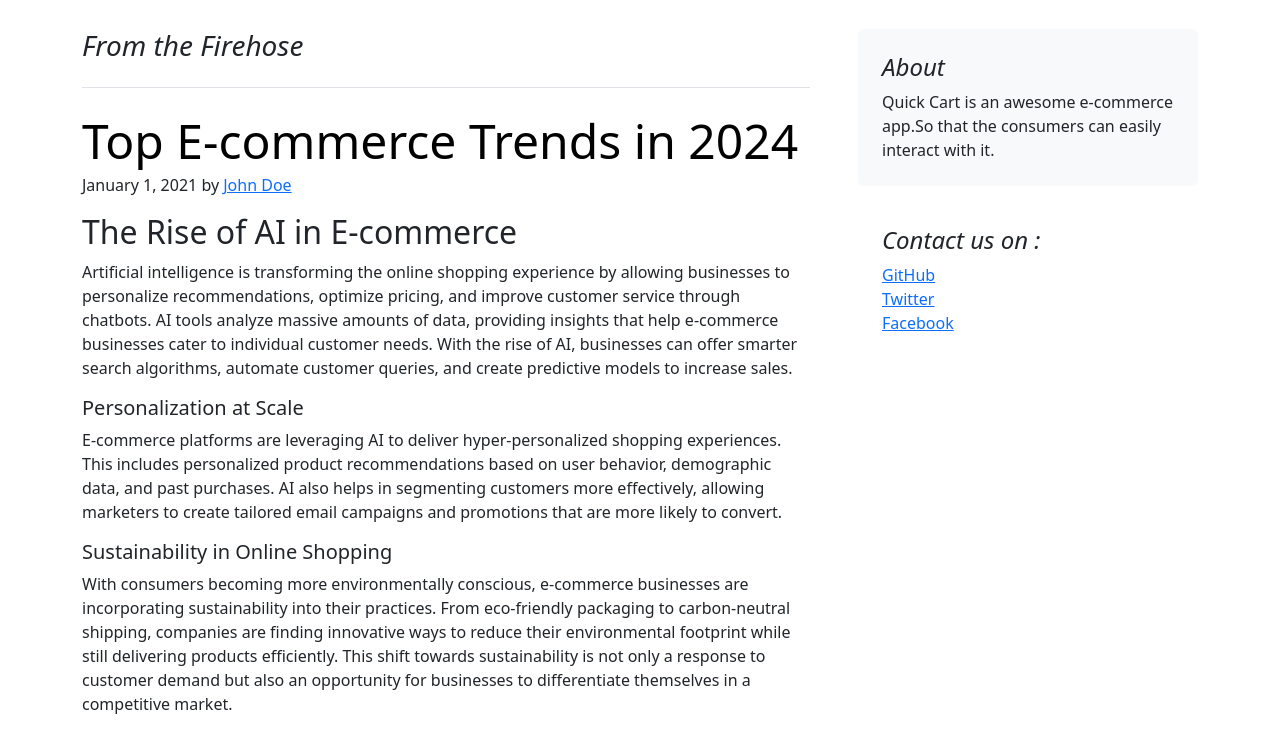
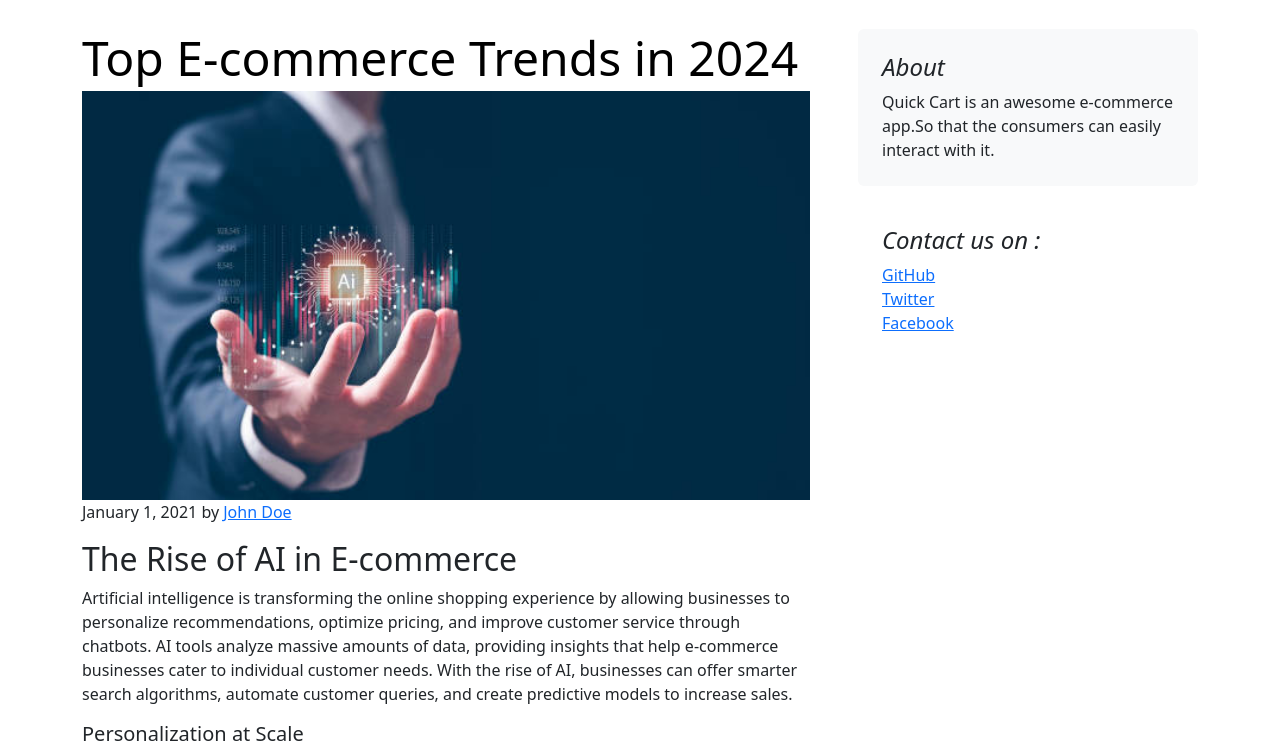
Before and after one commit to venuchilukala/QuickCart, a Django app: page /blog/blogpost/4 in a window 1280 px wide. Shown: the part 56-802 px from the top of the page. Before the commit the page ends 770 px from the top, so only its background shows below. Run offline with Django 5.2, Linux system fonts and the light colour scheme; data comes from the database, SQL or seed files in the repository; both versions use the stored data as it was after the commit.

Commit message:
fixed blog post

```diff
--- a/blog/templates/blog/blogpost.html
+++ b/blog/templates/blog/blogpost.html
@@ -5,6 +5,9 @@
 <style>
     .container {
         margin-top: 85px;
+    }
+    .blog-img{
+        width: 100%;
     }
 </style>
 {% endblock %}
@@ -14,14 +17,12 @@
 <div class="container">
     <div class="row g-5">
         <div class="col-md-8">
-            <h3 class="pb-4 mb-4 fst-italic border-bottom">
-                From the Firehose
-            </h3>
+
 
             <article class="blog-post">
                 <h2 class="display-5 link-body-emphasis mb-1">{{post.title}}</h2>
+                <img src="/media/{{post.thumbnail}}" alt="thumbnail" class="blog-img">
                 <p class="blog-post-meta">January 1, 2021 by <a href="#">{{post.author}}</a></p>
-
 
                 <h2>{{post.head0}}</h2>
                 <p>{{post.chead0}}</p>
--- a/blog/templates/blog/index.html
+++ b/blog/templates/blog/index.html
@@ -18,9 +18,9 @@
             <div class="row g-0 border rounded overflow-hidden flex-md-row mb-4 shadow-sm h-md-250 position-relative">
                 <div class="col p-4 d-flex flex-column position-static">
                     <strong class="d-inline-block mb-2 text-primary-emphasis">{{blog.title}}</strong>
-                    <h3 class="mb-0">{{blog.head0}}</h3>
+                    <h4 class="mb-0">{{blog.head0}}</h4>
                     <div class="mb-1 text-body-secondary">{{blog.pub_date}}</div>
-                    <p class="card-text mb-auto">{{blog.chead0}}</p>
+                    <p class="card-text mb-auto">{{blog.chead0|slice:'0:70'}}...</p>
                     <a href="blogpost/{{blog.post_id}}" class="icon-link gap-1 icon-link-hover stretched-link">
                         Continue reading
                         <svg class="bi">
```
Also changed, not shown: db.sqlite3, media/blog/images/b1.jpg (added), media/blog/images/b10.jpg (added), media/blog/images/b2.jpg (added), media/blog/images/b3.jpg (added), media/blog/images/b4.jpg (added), media/blog/images/b5.jpg (added), media/blog/images/b6.jpg (added), media/blog/images/b7.jpg (added), media/blog/images/b8.jpg (added), media/blog/images/b9.jpg (added).
